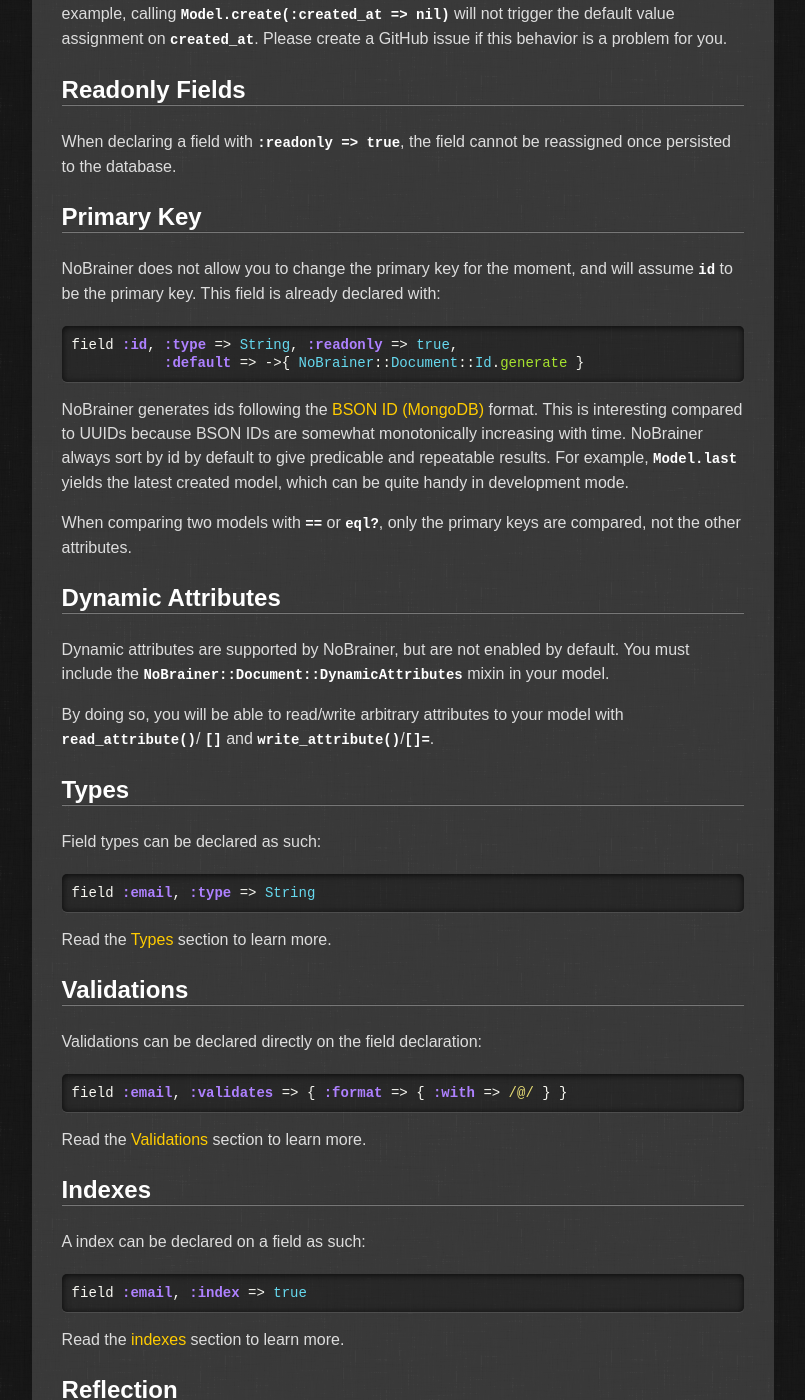
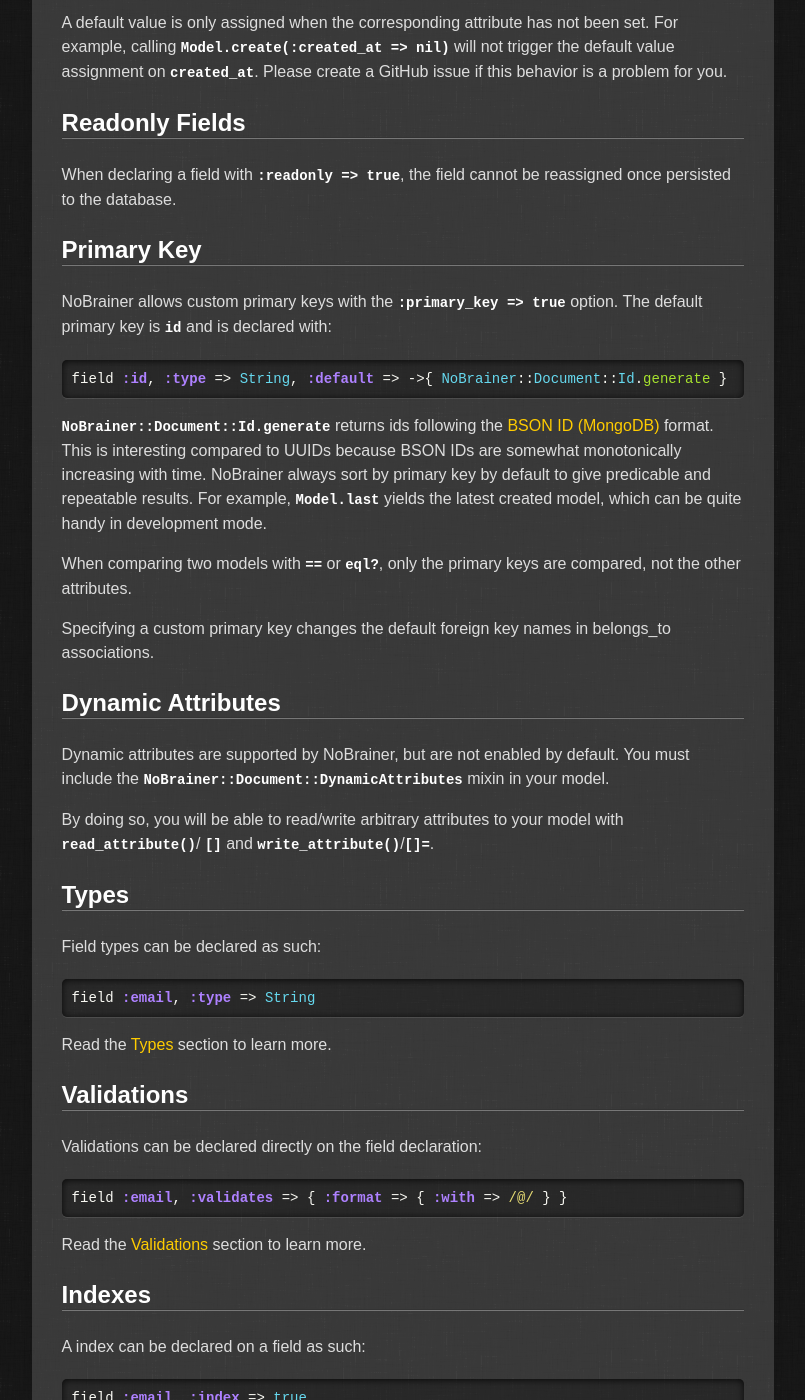
Before and after one commit to NoBrainerORM/nobrainer.io, a Jekyll site: the page built from docs/fields.md, in a window 1280 px wide and 1400 px high, scrolled down 1959 px. Shown: the whole window, without its empty margins (335-1140 px from the left). Built offline with Jekyll 4.4.1, drawn with Linux system fonts in a browser that asks for light colours; comment, search, counter and statistics services are not loaded; some of the changed text lies outside the part shown.

Commit message:
Custom primary keys

```diff
--- a/docs/fields.md
+++ b/docs/fields.md
@@ -31,6 +31,7 @@
 * `:required` as a shorthand for the presence validation.
 * `:unique` as a shorthand for the uniqueness validation.
 * `:readonly` to specify if a field cannot be updated.
+* `:primary_key` to specify a custom primary key.
 
 ## Accessing Fields
 
@@ -95,23 +96,25 @@
 
 ## Primary Key
 
-NoBrainer does not allow you to change the primary key for the moment, and will
-assume `id` to be the primary key. This field is already declared with:
+NoBrainer allows custom primary keys with the `:primary_key => true` option.
+The default primary key is `id` and is declared with:
 
 {% highlight ruby %}
-field :id, :type => String, :readonly => true,
-           :default => ->{ NoBrainer::Document::Id.generate }
+field :id, :type => String, :default => ->{ NoBrainer::Document::Id.generate }
 {% endhighlight %}
 
-NoBrainer generates ids following the
+`NoBrainer::Document::Id.generate` returns ids following the
 [BSON ID (MongoDB)](http://docs.mongodb.org/manual/reference/object-id/) format.
 This is interesting compared to UUIDs because BSON IDs are somewhat
-monotonically increasing with time. NoBrainer always sort by id by default to
-give predicable and repeatable results. For example, `Model.last` yields the
-latest created model, which can be quite handy in development mode.
+monotonically increasing with time. NoBrainer always sort by primary key by
+default to give predicable and repeatable results. For example, `Model.last`
+yields the latest created model, which can be quite handy in development mode.
 
 When comparing two models with `==` or `eql?`, only the primary keys are
 compared, not the other attributes.
+
+Specifying a custom primary key changes the default foreign key names in
+belongs\_to associations.
 
 ## Dynamic Attributes
 
@@ -157,5 +160,8 @@
 It returns a hash of the form `{:field_name => options}`.
 
 You can undefine a previously defined field with
-`Model.remove_field(field_name)`. This feature is needed
-when disabling timestamps for example.
+`Model.remove_field(field_name)`. This feature is needed when removing the
+default primary key `id` for example.
+
+You may access the name of the current primary key with `Model.pk_name`.
+You may access the primary key value of a document with `instance.pk_value`.
```
Also changed, not shown: docs/associations.md (+5 -0 lines), docs/changelog.md (+1 -0 lines), docs/persistence.md (+1 -1 lines), docs/querying.md (+2 -2 lines), docs/roadmap.md (+0 -1 lines).
